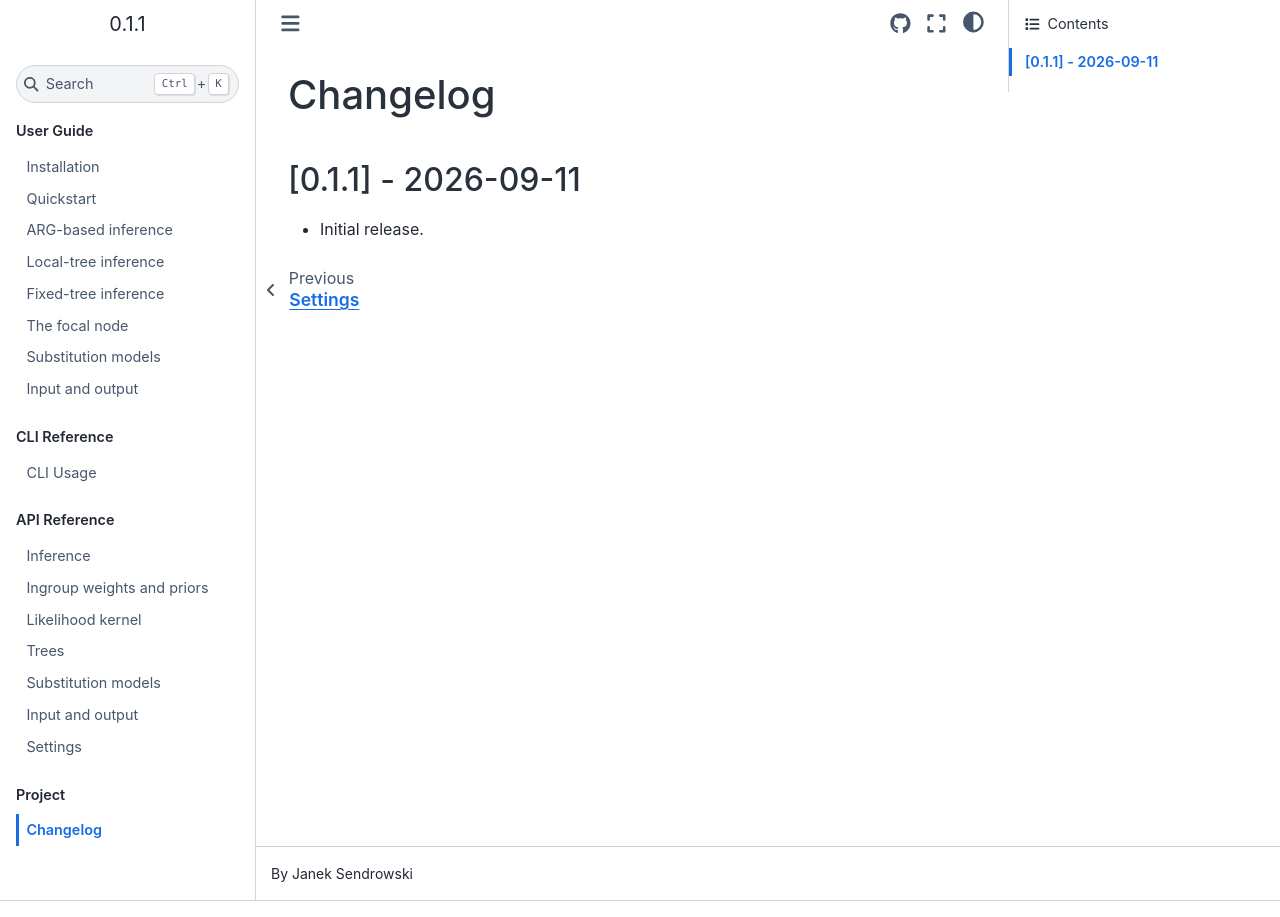
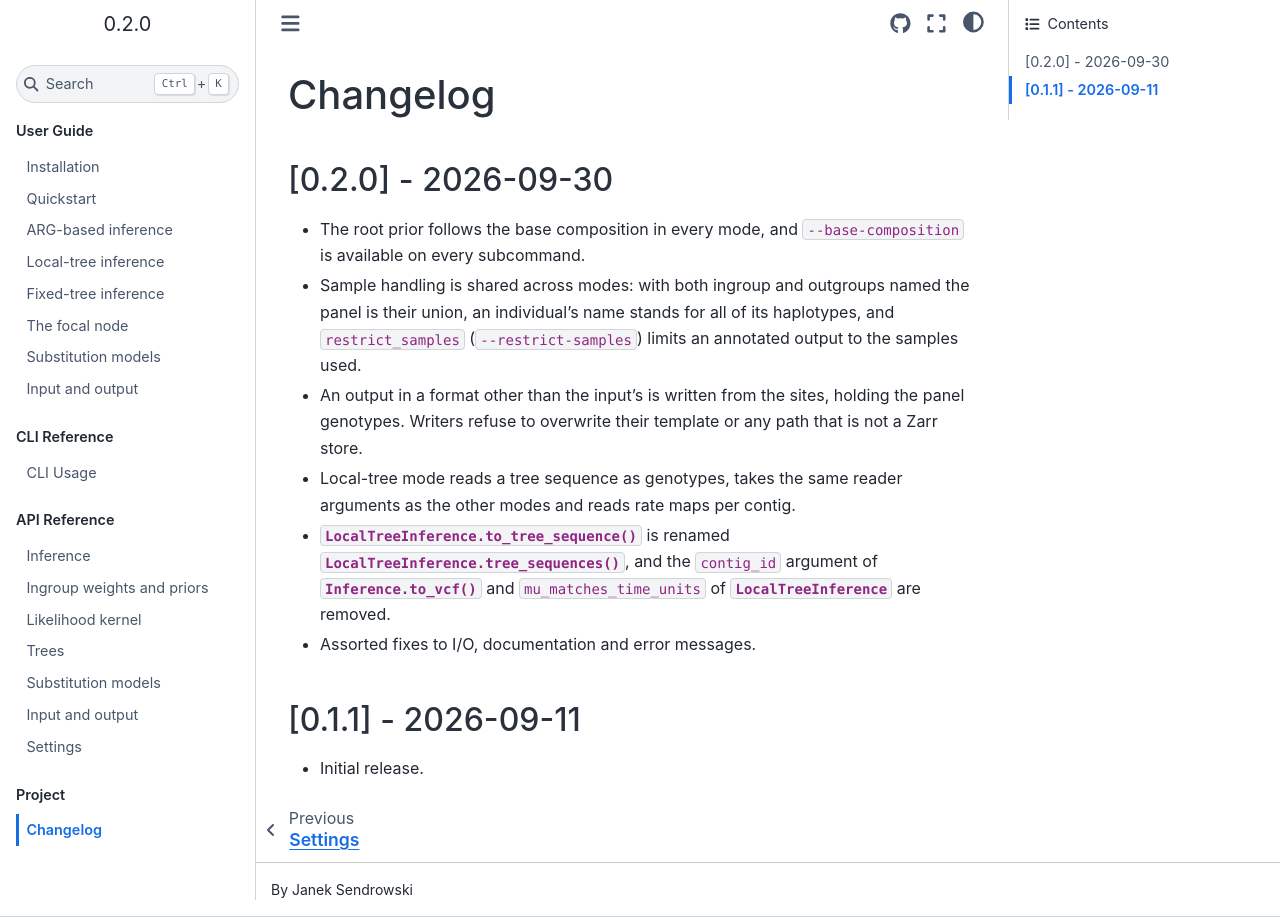
Before and after one commit to Sendrowski/Ancestree, a Sphinx documentation site: the page built from docs/changelog.rst, in a window 1280 px wide. Built offline with Sphinx 7.4.7 and the Sphinx Book theme 1.1.4, drawn with Linux system fonts in a browser that asks for light colours.

Commit message:
Bump the version to 0.2.0 and add its changelog entry

```diff
--- a/ancestree/__init__.py
+++ b/ancestree/__init__.py
@@ -14,7 +14,7 @@ if "NUMBA_THREADING_LAYER" not in _os.environ:
 # into a single stderr output frame in Jupyter, not one frame per write.
 from tqdm import tqdm as _tqdm
 
-__version__ = "0.1.1"
+__version__ = "0.2.0"
 
 #: Canonical nucleotide alphabet. Every per-allele array column is indexed by
 #: position in this tuple.
--- a/docs/changelog.rst
+++ b/docs/changelog.rst
@@ -1,5 +1,14 @@
 Changelog
 =========
+
+[0.2.0] - 2026-09-30
+^^^^^^^^^^^^^^^^^^^^
+- The root prior follows the base composition in every mode, and ``--base-composition`` is available on every subcommand.
+- Sample handling is shared across modes: with both ingroup and outgroups named the panel is their union, an individual's name stands for all of its haplotypes, and ``restrict_samples`` (``--restrict-samples``) limits an annotated output to the samples used.
+- An output in a format other than the input's is written from the sites, holding the panel genotypes. Writers refuse to overwrite their template or any path that is not a Zarr store.
+- Local-tree mode reads a tree sequence as genotypes, takes the same reader arguments as the other modes and reads rate maps per contig.
+- :meth:`LocalTreeInference.to_tree_sequence() <ancestree.local_tree_inference.LocalTreeInference.tree_sequences>` is renamed :meth:`LocalTreeInference.tree_sequences() <ancestree.local_tree_inference.LocalTreeInference.tree_sequences>`, and the ``contig_id`` argument of :meth:`Inference.to_vcf() <ancestree.inference.Inference.to_vcf>` and ``mu_matches_time_units`` of :class:`~ancestree.local_tree_inference.LocalTreeInference` are removed.
+- Assorted fixes to I/O, documentation and error messages.
 
 [0.1.1] - 2026-09-11
 ^^^^^^^^^^^^^^^^^^^^
--- a/pyproject.toml
+++ b/pyproject.toml
@@ -1,6 +1,6 @@
 [project]
 name = "ancestree-popgen"
-version = "0.1.1"
+version = "0.2.0"
 description = "Ancestral allele annotation via Felsenstein likelihood on ARGs and fixed trees, with or without outgroups."
 authors = [{ name = "Janek Sendrowski", email = "sendrowski.janek@gmail.com" }]
 license = "GPL-3.0-or-later"
```
